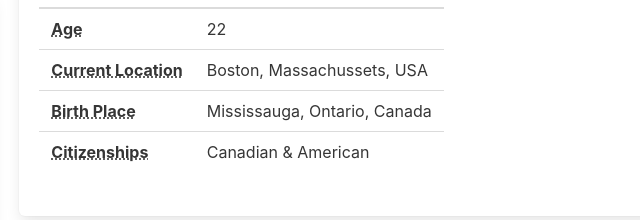
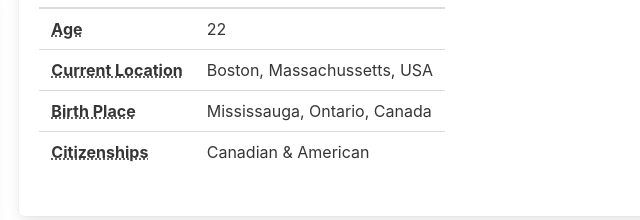
Before and after one commit to dominickhera/dominickhera.github.io, a website: page index.html in a window 1280 px wide. Shown: the part 459-679 px from the top of the page, 426-1066 px from the left. Drawn offline with nearby package versions, Linux system fonts and the light colour scheme.

Commit message:
spelling mistake

```diff
--- a/index.html
+++ b/index.html
@@ -178,7 +178,7 @@
     </tr>
      <tr>
       <th><abbr title="4 Years">Current Location</abbr></th>
-      <td>Boston, Massachussets, USA</td>
+      <td>Boston, Massachussetts, USA</td>
       <!-- <td><span class="tag is-rounded">21</span></td> -->
     </tr>
      <tr>
```
